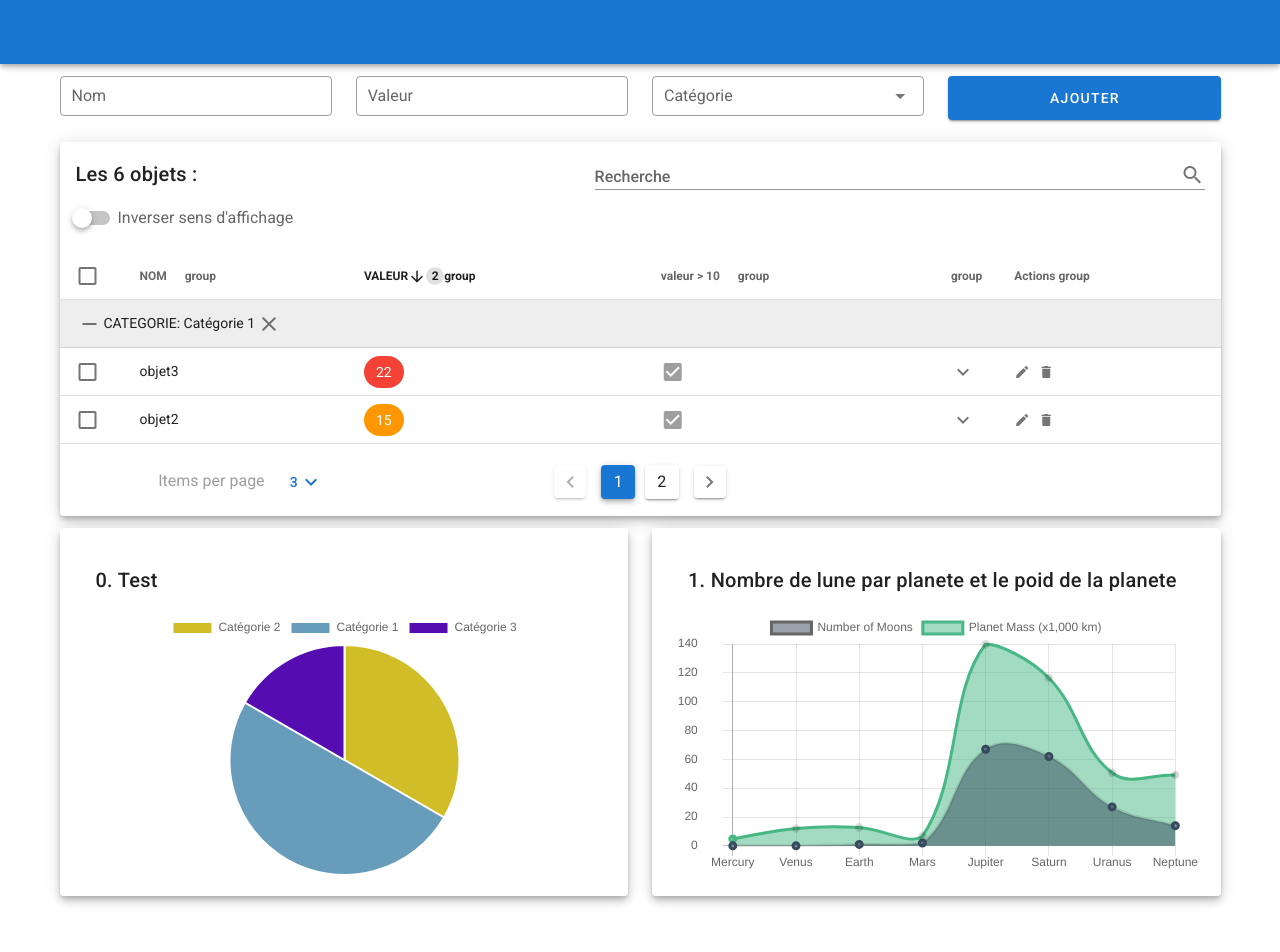
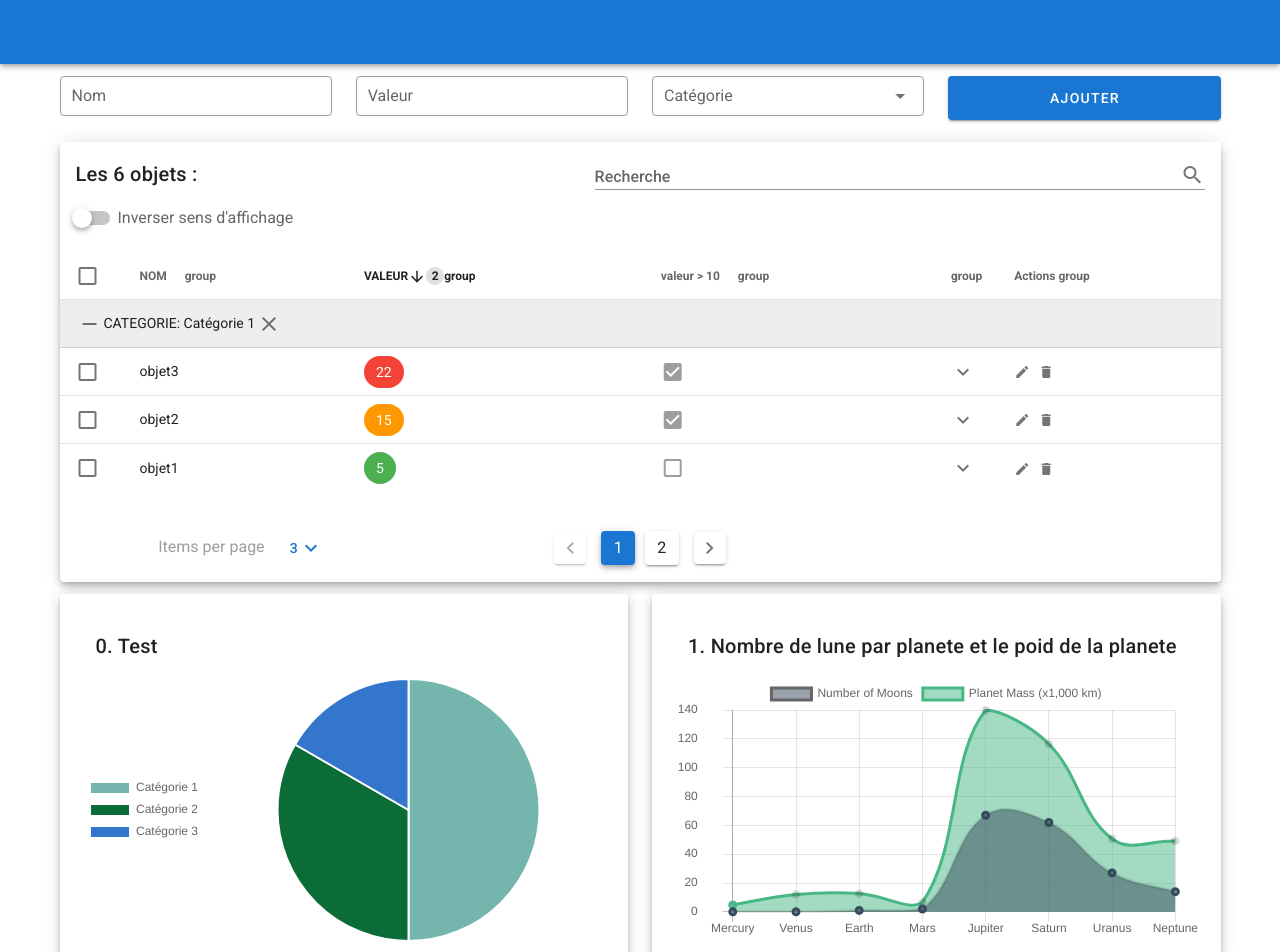
Before and after one commit to BOISSARD/Vue-Tests-Components-Library, a Vue app in the folder test-vuetify/: page / in a window 1280 px wide. Shown: the top 952 px of the page. Before the commit the page ends 908 px from the top, so only its background shows below. Built offline with nearby package versions, Linux system fonts and the light colour scheme.

Commit message:
Modif : charts updated when objets updated

```diff
--- a/test-vuetify/src/components/TestCharts.vue
+++ b/test-vuetify/src/components/TestCharts.vue
@@ -16,7 +16,7 @@ import Objet from "../model/objet";
 import { Categories } from "../model/categories";
 
 import chart1_data from "../data/chart1";
-import transformObjet from '../data/transformObjets'
+import transformObjet from "../data/transformObjets";
 
 export default {
     name: "TestCharts",
@@ -25,12 +25,23 @@ export default {
     },
     data() {
         return {
-            charts: [
+
+        };
+    },
+    computed: {
+        charts() {
+            return [
                 {
                     titre: "Test",
                     type: "pie",
                     data: this.objetsToPieByCategorie(this.objets),
-                    options: { responsive: true }
+                    options: {
+                        responsive: true,
+                        legend: {
+                            position: "left",
+                            fullWidth: true
+                        }
+                    }
                 },
                 {
                     titre:
@@ -39,55 +50,31 @@ export default {
                     data: chart1_data.data,
                     options: chart1_data.options
                 }
-            ]
-        };
-    },
-    computed: {
-        /*charts() {
-      return [
-        {
-          titre: "Test",
-          type: "line",
-          data: chart1_data.data,
-          options: chart1_data.options
-        },
-        {
-          titre: "Nombre de lune par planete et le poid de la planete",
-          type: "line",
-          data: chart1_data.data,
-          options: chart1_data.options
+            ];
         }
-      ];
-    }*/
     },
     mounted() {
-        console.debug(this.objets);
-        this.charts.forEach((chart, index) =>
-            this.createChart(
-                "chart-" + index,
-                chart.type,
-                chart.data,
-                chart.options
-            )
-        );
+        this.createCharts();
     },
     watch: {
-        /*charts: {
-            immediate: true,
-            handler(newVal, oldVal) {
-                console.debug(this.objets);
-                this.charts.forEach((chart, index) =>
-                    this.createChart(
-                        "chart-" + index,
-                        chart.type,
-                        chart.data,
-                        chart.options
-                    )
-                );
+        objets: {
+            handler(nouveaux, anciens) {
+                this.createCharts();
             }
-        }*/
+        }
     },
     methods: {
+        ...transformObjet.methods,
+        createCharts() {
+            this.charts.forEach((chart, index) =>
+                this.createChart(
+                    "chart-" + index,
+                    chart.type,
+                    chart.data,
+                    chart.options
+                )
+            );
+        },
         createChart(chartId, type, data, options) {
             const ctx = document.getElementById(chartId);
             const myChart = new Chart(ctx, {
@@ -95,8 +82,7 @@ export default {
                 data: data,
                 options: options
             });
-        },
-        ...transformObjet.methods
+        }
     }
 };
 </script>
--- a/test-vuetify/src/components/TestDataTable.vue
+++ b/test-vuetify/src/components/TestDataTable.vue
@@ -36,7 +36,7 @@
             :items-per-page="itemsPerPage"
             @page-count="pageCount = $event"
         >
-            <!-- group-by="categorie" group-desc="true"   -->
+            <!-- group-by="categorie" group-desc="true" -->
             <template v-slot:top>
                 <v-switch
                     v-model="groupDirection"
@@ -109,10 +109,9 @@ export default {
     },
     computed: {
         hauteur() {
-            console.log(window.innerWidth)
             if(window.innerWidth < 600)
-                return window.innerHeight
-            else return window.innerHeight / 4;
+                return null//window.innerHeight
+            else return window.innerHeight / 3;
         }
     },
     watch: {
--- a/test-vuetify/src/data/transformObjets.js
+++ b/test-vuetify/src/data/transformObjets.js
@@ -6,16 +6,20 @@ export default {
                 if(categories[element.categorie] === undefined) categories[element.categorie] = 0
                 categories[element.categorie]++
             });
-            categories = categories.sort()
+            let catValue = []
+            let catKey = Object.keys(categories).sort()
+            for(let cat in catKey){
+                catValue.push(categories[catKey[cat]])
+            }
             let colors = []
             for(let i = 0; i < Object.keys(categories).length ; i++)
                 colors.push('rgb('+Math.floor(Math.random() * 255)+','+Math.floor(Math.random()  * 255)+','+Math.floor(Math.random()  * 255)+')')
             return {
                 datasets: [{
-                    data: Object.values(categories),
+                    data: catValue,
                     backgroundColor: colors
                 }],
-                labels: Object.keys(categories)
+                labels: catKey
             }
         }
     }
```
